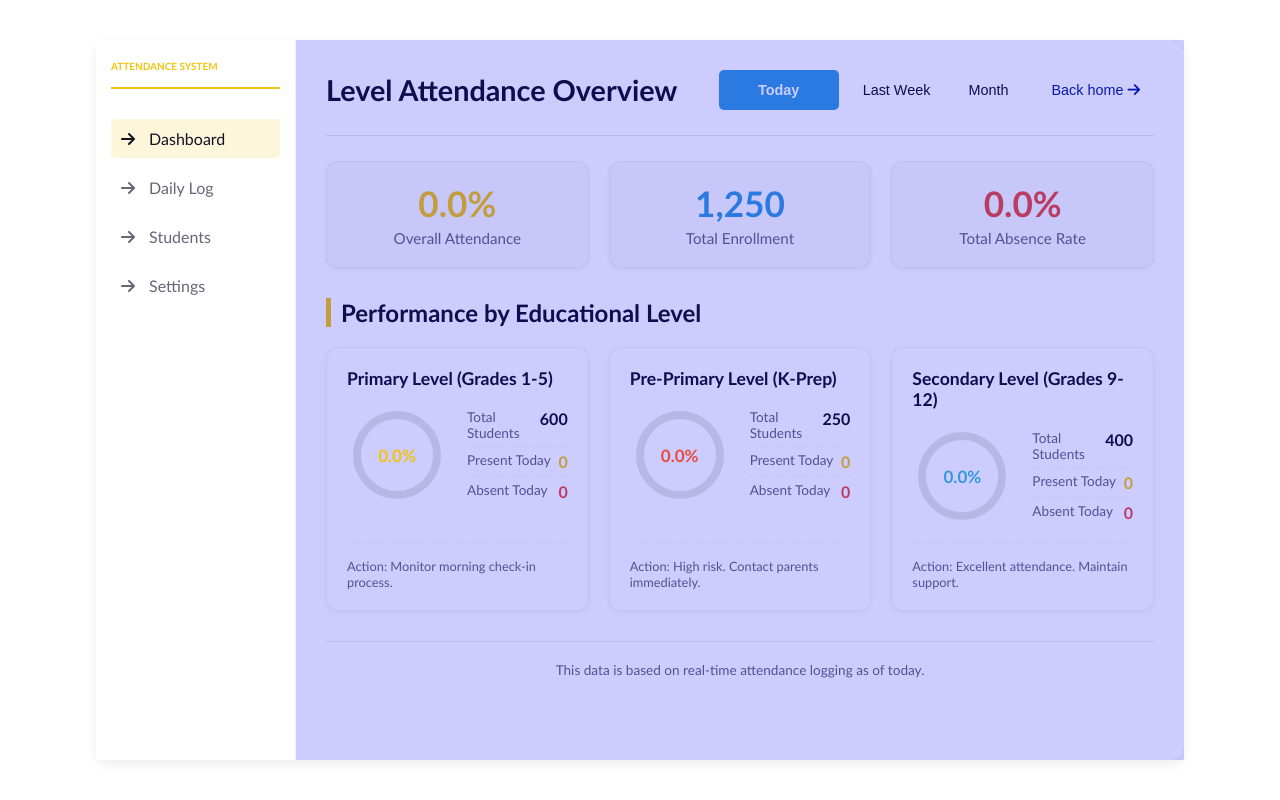
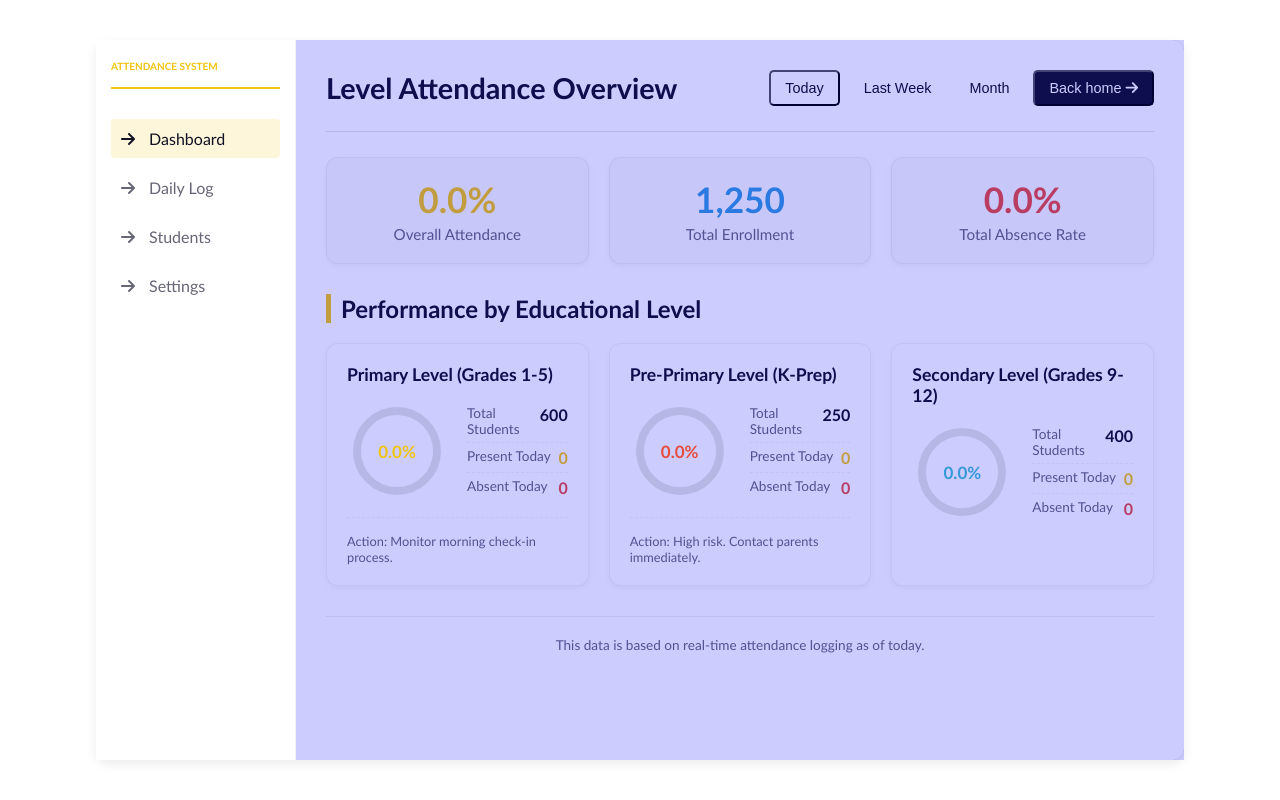
Before and after one commit to erneste001/Gs-amahoro-attendency-system, a PHP site: page /leader.php in a window 1280 px wide. Run offline with PHP 8.4, Linux system fonts and the light colour scheme.

Commit message:
full commit

```diff
--- a/leader.php
+++ b/leader.php
@@ -140,11 +140,11 @@
         }
 
         .nav-btn, .btn-primary {
+
             padding: 8px 14px;
             border-radius: 5px;
             font-weight: 500;
             cursor: pointer;
-            border: 1px solid rgba(0, 0, 0, 0.15);
             font-size: 0.9rem;
             background: var(--color-light-bg);
             color: var(--color-dark-text);
@@ -346,9 +452,9 @@
             <div class="sidebar-logo" style="color: var(--color-accent-yellow);">ATTENDANCE SYSTEM</div>
             <ul class="sidebar-menu">
               <li><a href="#" class="active"><i class="fas fa-arrow-right"></i> Dashboard</a></li>
-<li><a href="#"><i class="fas fa-arrow-right"></i> Daily Log</a></li>
-<li><a href="#"><i class="fas fa-arrow-right"></i> Students</a></li>
-<li><a href="#"><i class="fas fa-arrow-right"></i> Settings</a></li>
+<li><a href="#"><i id="erne-small" class="fas fa-arrow-right"></i> Daily Log</a></li>
+<li><a href="#"><i id="erne-small"  class="fas fa-arrow-right"></i> Students</a></li>
+<li><a href="#"><i id="erne-small"  class="fas fa-arrow-right"></i> Settings</a></li>
 
             </ul>
         </div>
@@ -358,13 +464,14 @@
             <header class="dashboard-header">
                 <h1 class="header-title">Level Attendance Overview</h1>
 
-                <div style="display: flex; align-items: center;">
+                <div class="ernest-block"  style="display: flex; align-items: center;">
                     <nav class="time-navigation">
-                        <button class="nav-btn active" style="border:none; background:#3498db; width:120px; color:white; height:40px;">Today</button>
-                        <button class="nav-btn" style="border:none";>Last Week</button>
-                        <button class="nav-btn" style="border:none">Month</button>
+                        <button id="ernss"  class="nav-btn">Today</button>
+                        <button id="ernss"   class="nav-btn" style="border:none";>Last Week</button>
+                        <button id="ernss"  class="nav-btn" style="border:none">Month</button>
+                       <button id="ernss"  type="button" style="background:#112; color:white;" class="nav-btn" onclick="location.href='index.php'">Back home <i class="fa-solid fa-arrow-right"></i></button>
+
                     </nav>
-                    <button type="button" class="btn-primary" onclick="location.href='index.php'">Back home <i class="fa-solid fa-arrow-right"></i></button>
                 </div>
             </header>
 
@@ -386,7 +493,7 @@
                 </section>
 
                 <h2 class="section-title">Performance by Educational Level</h2>
-
+            <div class="leaderss">
                 <div class="leaderboard-grid">
 
                     <section class="level-card">
@@ -402,21 +509,21 @@
 
                             <div class="detail-stats">
                                 <div class="detail-item">
-                                    <span class="detail-label">Total Students</span>
+                                    <span class="detail-label">Total <span class="remove">Students</span></span>
                                     <span class="detail-value">600</span>
                                 </div>
                                 <div class="detail-item">
-                                    <span class="detail-label">Present Today</span>
+                                    <span class="detail-label">Present <spa class="remove">Today</span></span>
                                     <span id="primaryPresentCount" class="detail-value" style="color: var(--color-accent-yellow);">0</span>
                                 </div>
                                 <div class="detail-item">
-                                    <span class="detail-label">Absent Today</span>
+                                    <span class="detail-label">Absent <spa class="remove">Today</span></span>
                                     <span id="primaryAbsentCount" class="detail-value" style="color: var(--color-accent-red);">0</span>
                                 </div>
                             </div>
                         </div>
                         <footer class="card-footer">
-                            <p>Action: Monitor morning check-in process.</p>
+                            <p><span class="remove">Action:</span> Monitor morning check-in process.</p>
                             <!--<button class="btn-small" style="background: var(--color-dark-text); color: white; border:none; padding: 6px 12px; border-radius: 4px;">View Details</button>-->
                         </footer>
                     </section>
@@ -434,21 +541,21 @@
 
                             <div class="detail-stats">
                                 <div class="detail-item">
-                                    <span class="detail-label">Total Students</span>
+                                    <span class="detail-label">Total <span class="remove">Students</span></span>
                                     <span class="detail-value">250</span>
                                 </div>
                                 <div class="detail-item">
-                                    <span class="detail-label">Present Today</span>
+                                    <span class="detail-label">Present <spa class="remove">Today</span></span>
                                     <span id="prePrimaryPresentCount" class="detail-value" style="color: var(--color-accent-yellow);">0</span>
                                 </div>
                                 <div class="detail-item">
-                                    <span class="detail-label">Absent Today</span>
+                                    <span class="detail-label">Absent <spa class="remove">Today</span></span>
                                     <span id="prePrimaryAbsentCount" class="detail-value" style="color: var(--color-accent-red);">0</span>
                                 </div>
                             </div>
                         </div>
                         <footer class="card-footer">
-                            <p>Action: High risk. Contact parents immediately.</p>
+                            <p><span class="remove">Action:</span> High risk. Contact parents immediately.</p>
                             <!--<button class="btn-small" style="background: var(--color-dark-text); color: white; border:none; padding: 6px 12px; border-radius: 4px;">View Details</button>-->
                         </footer>
                     </section>
@@ -466,28 +573,26 @@
 
                             <div class="detail-stats">
                                 <div class="detail-item">
-                                    <span class="detail-label">Total Students</span>
+                                    <span class="detail-label">Total <span class="remove">Students</span></span>
                                     <span class="detail-value">400</span>
                                 </div>
                                 <div class="detail-item">
-                                    <span class="detail-label">Present Today</span>
+                                    <span class="detail-label">Present <spa class="remove">Today</span></span>
                                     <span id="secondaryPresentCount" class="detail-value" style="color: var(--color-accent-yellow);">0</span>
                                 </div>
                                 <div class="detail-item">
-                                    <span class="detail-label">Absent Today</span>
+                                    <span class="detail-label">Absent <spa class="remove">Today</span></span>
                                     <span id="secondaryAbsentCount" class="detail-value" style="color: var(--color-accent-red);">0</span>
                                 </div>
                             </div>
                         </div>
-                        <footer class="card-footer">
-                            <p>Action: Excellent attendance. Maintain support.</p>
-                           <!-- <button class="btn-small" style="background: var(--color-dark-text); color: white; border:none; padding: 6px 12px; border-radius: 4px;">View Details</button>-->
-                        </footer>
+                   </div>
+
                     </section>
                 </div>
 
                 <p class="dashboard-footer-text">
-                    This data is based on real-time attendance logging as of today.
+<span class="col">This data is based on real-time</span> <span class="remove">attendance logging as of today.</span>
                 </p>
             </main>
         </div>
--- a/message.php
+++ b/message.php
@@ -98,7 +98,13 @@ li{
     text-align: center;
     background:rgba(141, 197, 22, 1);
 }
+@media (max-width:767px){
+    .erneste{
+        margin:auto;
+        margin-top:40px;
 
+    }
+}
     </style>
 </head>
 <body>
```
Also changed, not shown: other parts of leader.php (+107 -1 lines), index.php (+51 -11 lines), login.php (+8 -2 lines), profile.php (+18 -4 lines).
